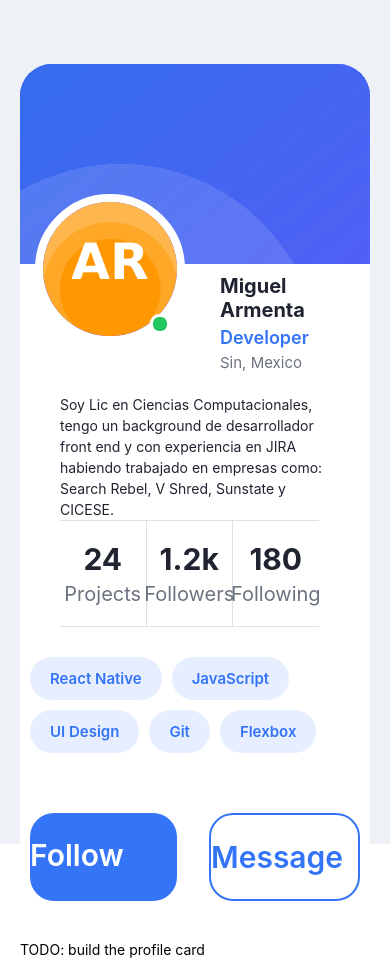
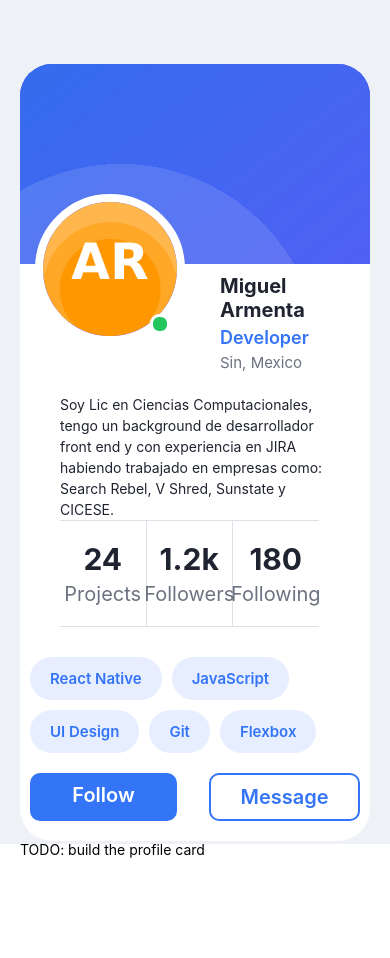
Before and after one commit to jesus1497/studentAppTask1, a React Native app: screen / in a window 390 px wide. After the commit the page ends 858 px from the top, so only its background shows below. Built offline with nearby package versions, Linux system fonts and the light colour scheme.

Commit message:
changes styles by buttons

```diff
--- a/App.js
+++ b/App.js
@@ -231,16 +231,14 @@ const styles = StyleSheet.create({
     paddingVertical: 12,
     flexDirection: "row",
     marginHorizontal: 10,
-    marginTop: 40,
-    marginBottom: 40,
-    gap: 24,
+    marginBottom: 20,
   },
 
   primaryButton: {
     flex: 1,
     backgroundColor: "#3474F6",
-    borderRadius: 24,
-    paddingVertical: 24,
+    borderRadius: 10,
+    paddingVertical: 10,
     alignItems: "center",
     justifyContent: "center",
   },
@@ -248,20 +246,22 @@ const styles = StyleSheet.create({
     flex: 1,
     borderWidth: 2,
     borderColor: "#3474F6",
-    borderRadius: 24,
-    paddingVertical: 24,
+    borderRadius: 10,
+    paddingVertical: 10,
     alignItems: "center",
     justifyContent: "center",
   },
   buttonText: {
-    fontSize: 30,
+    fontSize: 20,
     fontWeight: "600",
     color: "#FFFFFF",
+    textAlign: "center",
   },
 
   messageText: {
-    fontSize: 30,
+    fontSize: 20,
     fontWeight: "600",
     color: "#3474F6",
+    textAlign: "center",
   },
 });
```
